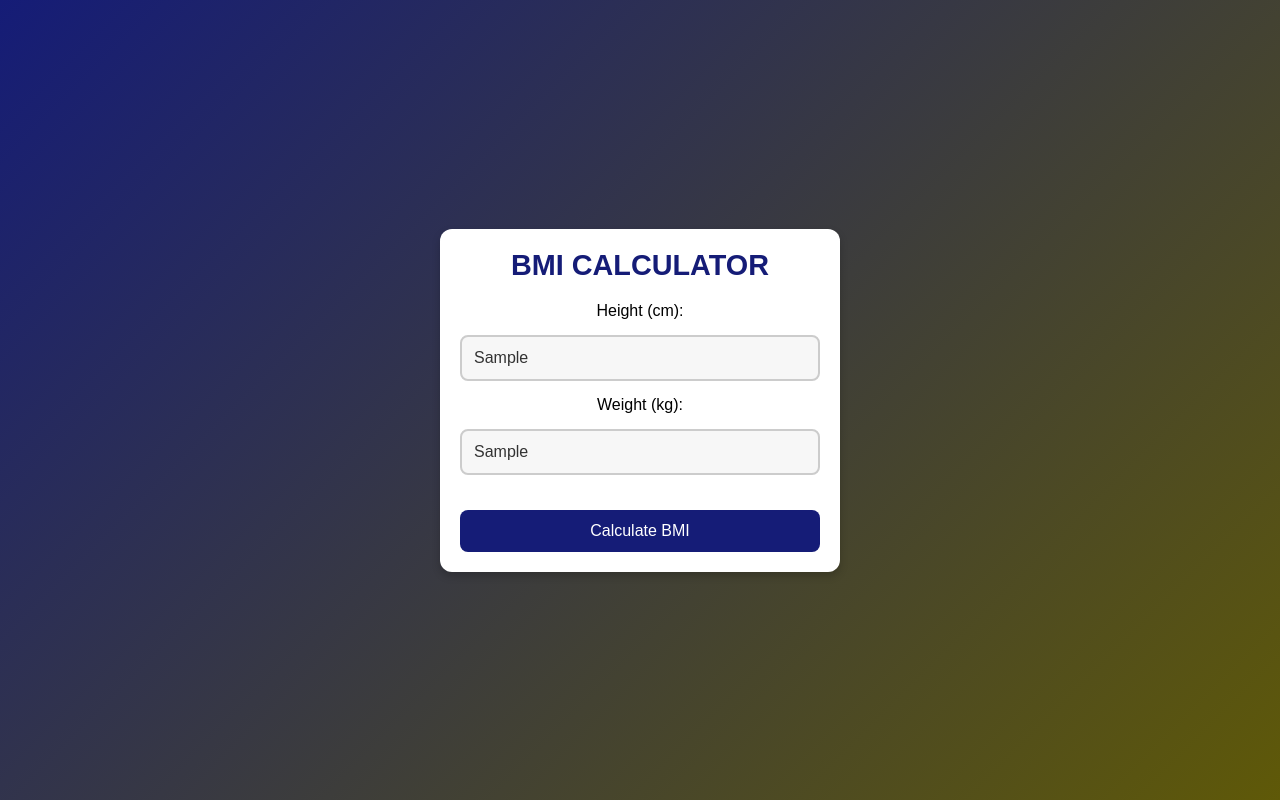
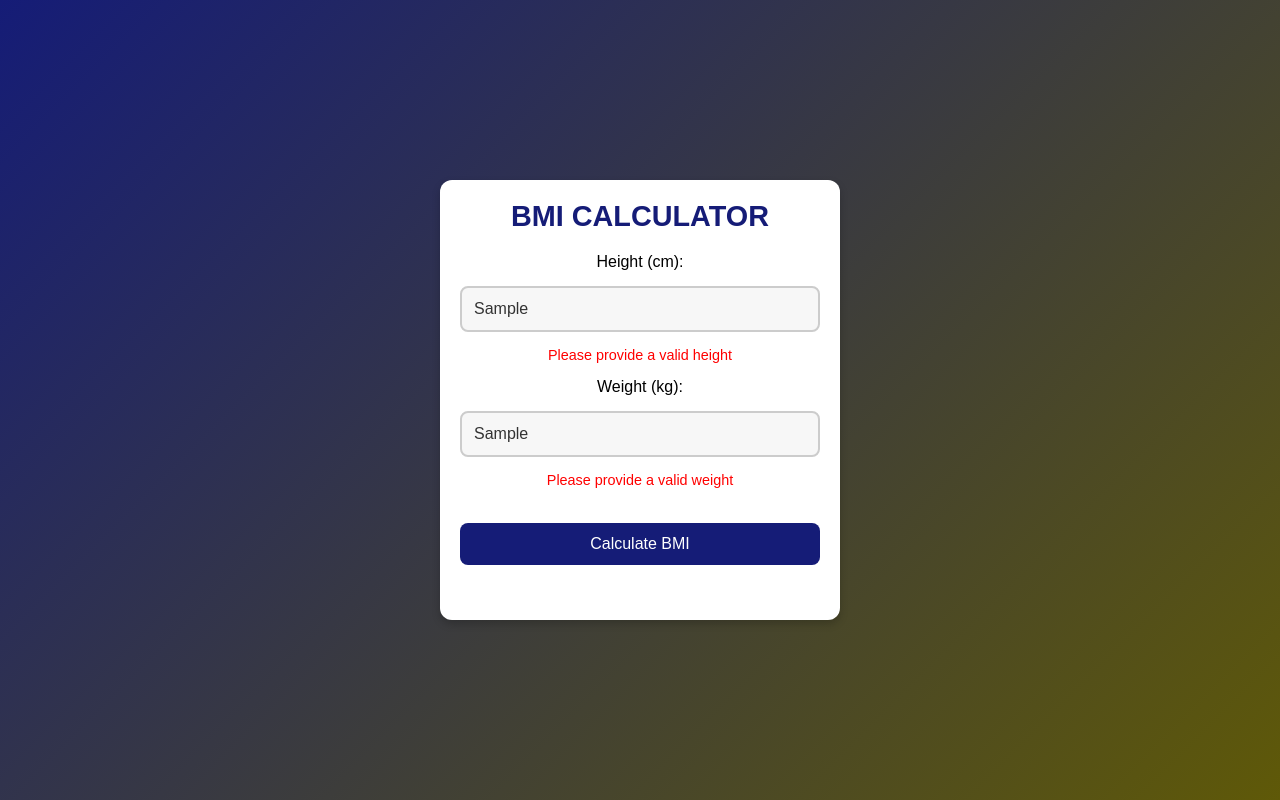
Before and after one commit to AditInx/BMICALC, a plain HTML site: page index.html in a window 1280 px wide. Both pictures are taken after typing "Sample", "Sample" into the empty fields and a click on the button "Calculate BMI". Drawn offline with Linux system fonts and the light colour scheme.

Commit message:
completed project

```diff
--- a/index.html
+++ b/index.html
@@ -14,12 +14,16 @@
         <div class="calcs">
             <label for="height">Height (cm):</label>
             <input type="text" id="height" class="hw" placeholder="Enter your height">
+            <p id="height_error" style="color: red; font-size: 0.9rem;"></p> <!-- Height error -->
 
             <label for="weight">Weight (kg):</label>
             <input type="text" id="weight" class="hw" placeholder="Enter your weight">
+            <p id="weight_error" style="color: red; font-size: 0.9rem;"></p> <!-- Weight error -->
 
             <button id="calculate">Calculate BMI</button>
+            <p id="output" style="margin-top: 20px; font-size: 1.2rem;"></p> <!-- Result -->
         </div>
     </div>
+    <script src="script.js"></script>
 </body>
 </html>
--- /dev/null
+++ b/script.js
@@ -0,0 +1,41 @@
+let button = document.getElementById('calculate');
+button.addEventListener('click', () => {
+    const height = parseInt(document.getElementById("height").value);
+    const weight = parseInt(document.getElementById("weight").value);
+    const result = document.getElementById("output");
+
+    let height_status = false, weight_status = false;
+
+    // Clear previous error messages
+    document.getElementById('height_error').innerHTML = '';
+    document.getElementById('weight_error').innerHTML = '';
+
+    // Validate Height
+    if (isNaN(height) || height <= 0) {
+        document.getElementById('height_error').innerHTML = 'Please provide a valid height';
+    } else {
+        height_status = true;
+    }
+
+    // Validate Weight
+    if (isNaN(weight) || weight <= 0) {
+        document.getElementById('weight_error').innerHTML = 'Please provide a valid weight';
+    } else {
+        weight_status = true;
+    }
+
+    // Calculate BMI if both inputs are valid
+    if (height_status && weight_status) {
+        const bmi = (weight / ((height * height) / 10000)).toFixed(2);
+
+        if (bmi < 18.6) {
+            result.innerHTML = `<span style="color: orange;">Under Weight: ${bmi}</span>`;
+        } else if (bmi >= 18.6 && bmi < 24.9) {
+            result.innerHTML = `<span style="color: green;">Normal: ${bmi}</span>`;
+        } else {
+            result.innerHTML = `<span style="color: red;">Overweight: ${bmi}</span>`;
+        }
+    } else {
+        result.innerHTML = ''; // Clear result if inputs are invalid
+    }
+});
```
Also changed, not shown: image.png.
